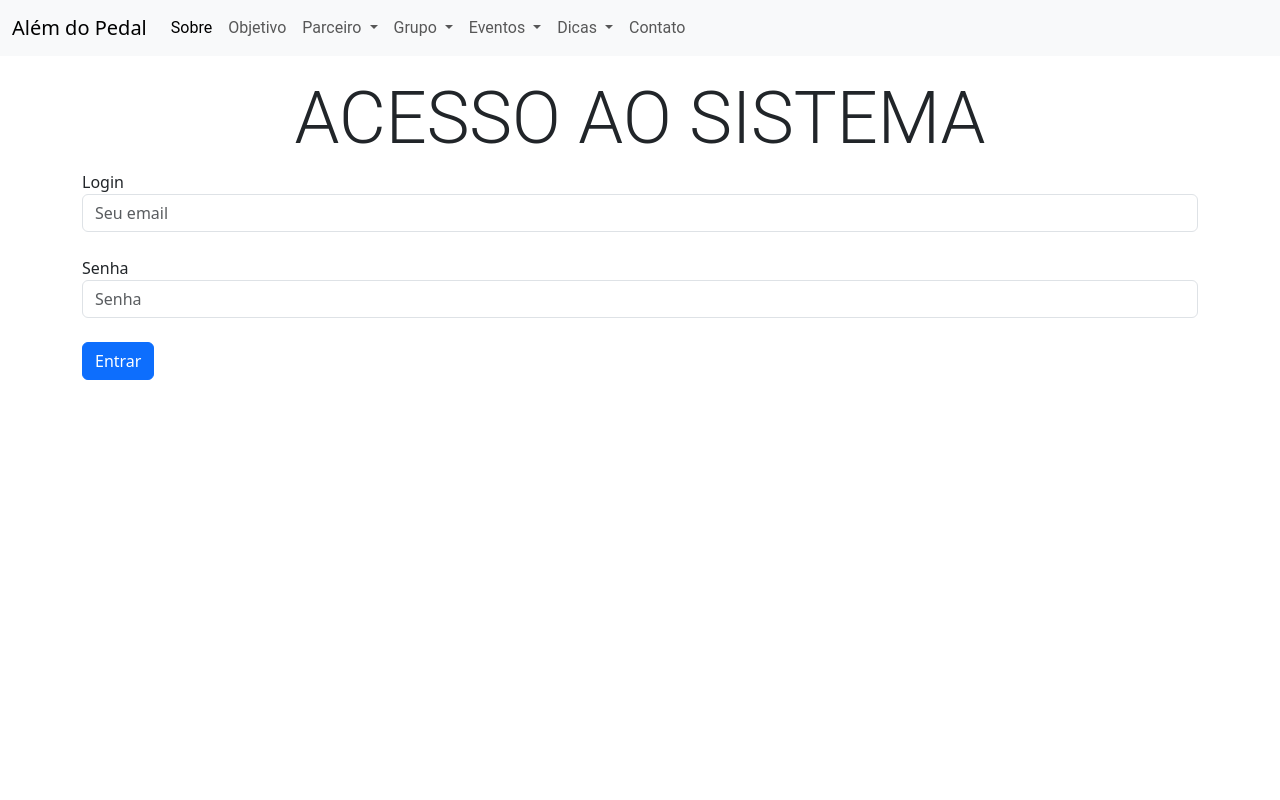
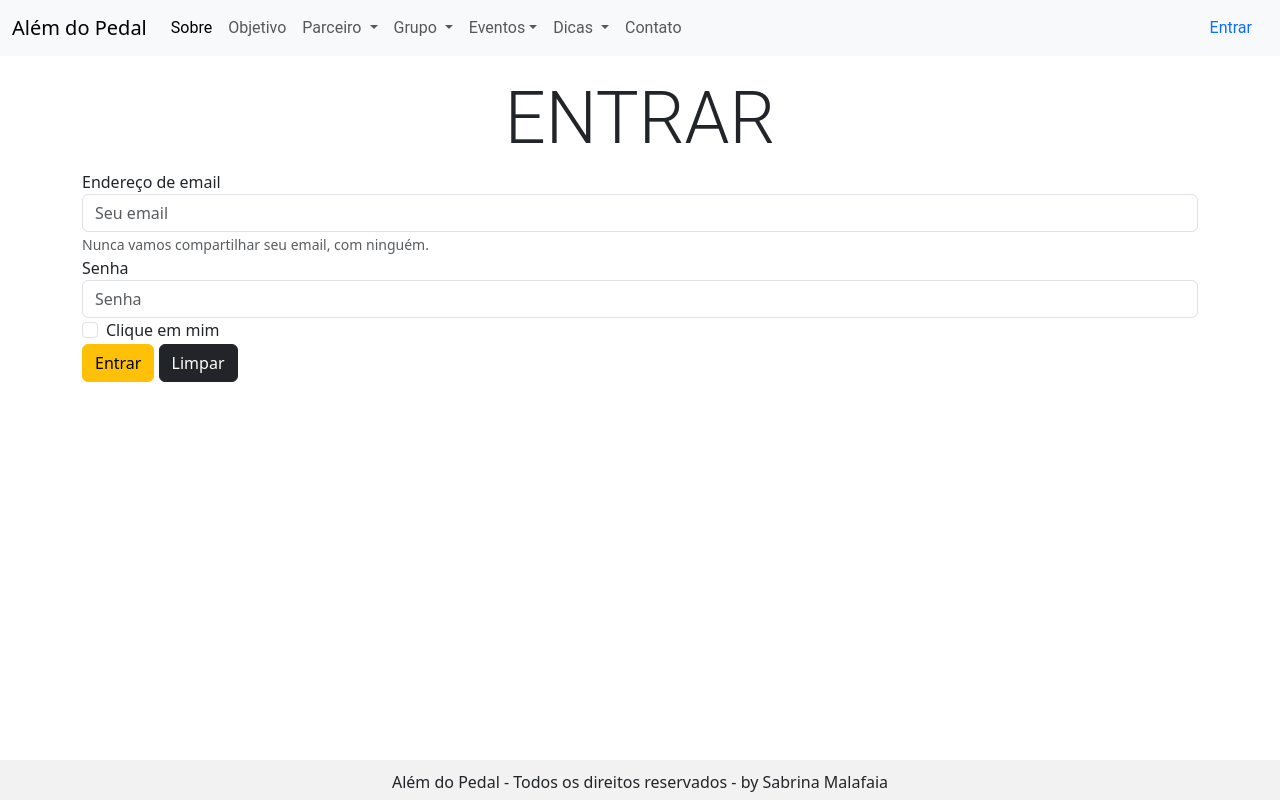
Before and after one commit to SabrinaMalafaia/Software_Product, a Flask app: page /login in a window 1280 px wide. Run offline with Flask 3, Linux system fonts and the light colour scheme.

Commit message:
Atualização de layout.

```diff
--- a/static/estilo.css
+++ b/static/estilo.css
@@ -30,8 +30,22 @@ li {
     color: 80, 80, 80;
 }
 
-footer {
+.container {
+    min-height: calc(100vh - 60px);
+    padding-bottom: 60px;
+    overflow: auto;
+}
+
+.rodape {
+    background-color: #f2f2f2;
     text-align: center;
+    position: fixed;
+    padding: 10px 20px;
+    margin-top: auto;
+    bottom: 0;
+    width: 100%;
+    height: 40px;
+    /* Define a altura do rodapé */
 }
 
 .img-fluid {
--- a/templates/_base.html
+++ b/templates/_base.html
@@ -36,16 +36,17 @@
                             Parceiro
                         </a>
                         <ul class="dropdown-menu" aria-labelledby="navbarDropdown">
-                            <li><a class="dropdown-item" href="{{url_for('parceiro')}}">Parcerias</a></li>
+                            <li><a class="dropdown-item" href="{{url_for('parceiro')}}">Sobre Parceria</a></li>
                             <li>
                                 <hr class="dropdown-divider">
                             </li>
-                            <li><a class="dropdown-item" href="{{url_for('buscar_parceiro')}}">Buscar</a></li>
-                            <li><a class="dropdown-item" href="{{url_for('listar_parceiro')}}">Listar</a></li>
+                            <li><a class="dropdown-item" href="{{url_for('buscar_parceiro')}}">Buscar Parceiro</a></li>
+                            <li><a class="dropdown-item" href="{{url_for('listar_parceiro')}}">Listar Parceiro</a></li>
                             <li>
                                 <hr class="dropdown-divider">
                             </li>
-                            <li><a class="dropdown-item" href="{{url_for('cadastrar_parceiro')}}">Adicionar</a></li>
+                            <li><a class="dropdown-item" href="{{url_for('cadastrar_parceiro')}}">Adicionar Parceiro</a>
+                            </li>
                         </ul>
                     <li class="nav-item dropdown">
                         <a class="nav-link dropdown-toggle" href="#" id="navbarDropdown" role="button"
@@ -53,25 +54,23 @@
                             Grupo
                         </a>
                         <ul class="dropdown-menu" aria-labelledby="navbarDropdown">
-                            <li><a class="dropdown-item" href="{{url_for('grupo')}}">Grupos</a></li>
+                            <li><a class="dropdown-item" href="{{url_for('grupo')}}">Sobre Grupo</a></li>
                             <li>
                                 <hr class="dropdown-divider">
                             </li>
-                            <li><a class="dropdown-item" href="{{url_for('buscar_grupo')}}">Buscar</a></li>
-                            <li><a class="dropdown-item" href="{{url_for('listar_grupo')}}">Listar</a></li>
+                            <li><a class="dropdown-item" href="{{url_for('buscar_grupo')}}">Buscar Grupo</a></li>
+                            <li><a class="dropdown-item" href="{{url_for('listar_grupo')}}">Listar Grupo</a></li>
                             <li>
                                 <hr class="dropdown-divider">
                             </li>
-                            <li><a class="dropdown-item" href="{{url_for('cadastrar_grupo')}}">Adicionar</a></li>
+                            <li><a class="dropdown-item" href="{{url_for('cadastrar_grupo')}}">Adicionar Grupo</a></li>
                         </ul>
                     </li>
                     <li class="nav-item dropdown">
                         <a class="nav-link dropdown-toggle" href="#" id="navbarDropdown" role="button"
-                            data-bs-toggle="dropdown" aria-expanded="false">
-                            Eventos
-                        </a>
+                            data-bs-toggle="dropdown" aria-expanded="false">Eventos</a>
                         <ul class="dropdown-menu" aria-labelledby="navbarDropdown">
-                            <li><a class="dropdown-item" href="#">Eventos</a></li>
+                            <li><a class="dropdown-item" href="#">Sobre Eventos</a></li>
                             <li>
                                 <hr class="dropdown-divider">
                             </li>
@@ -99,27 +98,34 @@
                             <li>
                                 <hr class="dropdown-divider">
                             </li>
-                            <li><a class="dropdown-item" href="#">Criar Conteúdo</a></li>
+                            <li><a class="dropdown-item" href="#">Adicionar Conteúdo</a></li>
                         </ul>
                     </li>
                     <li class="nav-item">
                         <a class="nav-link" href="{{url_for('contato')}}">Contato</a>
                     </li>
                 </ul>
+
+                <ul class="nav justify-content-end">
+                    <li class="nav-item">
+                        <a class="nav-link" href="{{url_for('entrar')}}">Entrar</a>
+                    </li>
+                </ul>
             </div>
         </div>
     </nav>
+
 
     <div class="container">
         {% block conteudo %}
         {%endblock conteudo %}
     </div>
 
-    <!--
-    <footer>
-        <h6>Todos os direitos reservados.</h6>
+    <!---->
+    <footer class="rodape">
+        Além do Pedal - Todos os direitos reservados - by Sabrina Malafaia
     </footer>
-    -->
+
 
     <script src="https://cdn.jsdelivr.net/npm/bootstrap@5.3.2/dist/js/bootstrap.bundle.min.js"
         integrity="sha384-C6RzsynM9kWDrMNeT87bh95OGNyZPhcTNXj1NW7RuBCsyN/o0jlpcV8Qyq46cDfL"
--- a/templates/_cadastrarEvento.html
+++ b/templates/_cadastrarEvento.html
@@ -1,7 +1,7 @@
 {% extends '_base.html' %}
 
 {% block conteudo %}
-<h1 class="display-2">Adicionar Evento</h1>
+<h1 class="display-2">CADASTRO DE EVENTO</h1>
 <form action="cadastrar_evento" method="POST">
     <label for="titulo">Título:</label><br>
     <input type="text" id="titulo" name="titulo" required><br><br>
@@ -18,7 +18,9 @@
     <label for="localizacao">Localização:</label><br>
     <input type="text" id="localizacao" name="localizacao" required><br><br>
 
-    <input type="submit" value="Cadastrar">
+    <button type="submit" class="btn btn-warning">Cadastrar</button>
+    <button type="reset" class="btn btn-dark">Limpar</button>
+    <button type="button" class="btn btn-secondary" onclick="window.location.href = '/';">Cancelar</button>
 </form>
 
 {% endblock conteudo %}
--- a/templates/_editarEvento.html
+++ b/templates/_editarEvento.html
@@ -1,7 +1,7 @@
 {% extends '_base.html' %}
 
 {% block conteudo %}
-<h1 class="display-2">Atualizar Evento</h1>
+<h1 class="display-2">ATUALIZAR EVENTO</h1>
 <form action="{{ url_for('editar_evento', id=evento.id) }}" method="POST">
 
     <div class="form-group">
@@ -23,7 +23,8 @@
     <label for="localizacao">Localização:</label><br>
     <input type="text" id="localizacao" name="localizacao" value="{{ evento.localizacao }}" required><br><br>
 
-    <input type="submit" value="Atualizar">
+    <button type="submit" class="btn btn-warning">Salvar</button>
+    <button type="button" class="btn btn-secondary" onclick="window.location.href = '/';">Cancelar</button>
 </form>
 
 {% endblock conteudo %}
--- a/templates/_editarGrupo.html
+++ b/templates/_editarGrupo.html
@@ -4,7 +4,7 @@
 
 <br>
 
-<h1 class="display-2">ATUALIZAR DADOS</h1>
+<h1 class="display-2">ATUALIZAR GRUPO</h1>
 <form action="{{ url_for('editar_grupo', id=grupo[0][0]) }}" method="POST">
 
     <div class="form-group">
@@ -84,7 +84,7 @@
         <textarea class="form-control" name="detalhes" id="detalhes" rows="5" cols="50">{{ grupo[0][10] }}</textarea>
     </div><br>
 
-    <button type="submit" class="btn btn-warning">Atualizar</button>
+    <button type="submit" class="btn btn-warning">Salvar</button>
     <button type="button" class="btn btn-secondary" onclick="window.location.href = '/';">Cancelar</button>
 
 </form>
--- a/templates/_editarParceiro.html
+++ b/templates/_editarParceiro.html
@@ -4,7 +4,7 @@
 
 <br>
 
-<h1 class="display-2">ATUALIZAR DADOS</h1>
+<h1 class="display-2">ATUALIZAR PARCEIRO</h1>
 <form action="{{ url_for('editar_parceiro', id=parceiro[0][0]) }}" method="POST">
 
     <div class="form-group">
@@ -89,7 +89,7 @@
         <textarea class="form-control" name="detalhes" id="detalhes" rows="5" cols="50">{{ parceiro[0][11] }}</textarea>
     </div><br>
 
-    <button type="submit" class="btn btn-warning">Atualizar</button>
+    <button type="submit" class="btn btn-warning">Salvar</button>
     <button type="button" class="btn btn-secondary" onclick="window.location.href = '/';">Cancelar</button>
 
 </form>
--- a/templates/_erro.html
+++ b/templates/_erro.html
@@ -2,6 +2,6 @@
 
 {% block conteudo %}
 
-<p class="erro"> Oops, a página que você procura não existe!</p>
+<p class="erro"> Oops, a página que você procura não foi encontrada!</p>
 
 {% endblock conteudo %}
--- a/templates/_grupo.html
+++ b/templates/_grupo.html
@@ -1,6 +1,6 @@
 {% extends '_base.html' %}
 {% block conteudo %}
-<h1 class="display-2">O QUE SÃO OS GRUPOS DE PEDAIS?</h1>
+<h1 class="display-2">O QUE SÃO OS GRUPOS DE PEDAIS</h1>
 <p>
     Os Grupos de Pedais são ciclistas que se reúnem com o mesmo intuito desde passeios, treinos, trilhas, ciclo viagens
     entre outras coisas.
--- a/templates/_login.html
+++ b/templates/_login.html
@@ -3,20 +3,27 @@
 <!--
 <input type="button" value="Voltar" onClick="history.go(-1)">
 -->
-<h1 class="display-2">ACESSO AO SISTEMA</h1>
+<h1 class="display-2">ENTRAR</h1>
 
-<form action="entrar" method="GET">
+<form action="entrar" method="get">
     <div class="form-group">
-        <label for="login">Login</label>
-        <input type="email" class="form-control" id="login" placeholder="Seu email" required>
-    </div><br>
+        <label for="loginEmail">Endereço de email</label>
+        <input type="email" class="form-control" id="loginEmail" aria-describedby="emailHelp" placeholder="Seu email">
+        <small id="emailHelp" class="form-text text-muted">Nunca vamos compartilhar seu email, com ninguém.</small>
+    </div>
 
     <div class="form-group">
-        <label for="senha">Senha</label>
-        <input type="password" class="form-control" id="senha" placeholder="Senha" required>
-    </div><br>
+        <label for="loginPassword">Senha</label>
+        <input type="password" class="form-control" id="loginPassword" placeholder="Senha">
+    </div>
 
-    <button type="submit" class="btn btn-primary">Entrar</button>
+    <div class="form-group form-check">
+        <input type="checkbox" class="form-check-input" id="lembrarMe">
+        <label class="form-check-label" for="lembrarMe">Clique em mim</label>
+    </div>
+
+    <button type="submit" class="btn btn-warning">Entrar</button>
+    <button type="reset" class="btn btn-dark">Limpar</button>
 </form>
 
 {% endblock conteudo %}
--- a/templates/_sobre.html
+++ b/templates/_sobre.html
@@ -1,6 +1,6 @@
 {% extends '_base.html' %}
 {% block conteudo %}
-<h1 class="display-2">O QUE É O ALÉM DO PEDAL?</h1>
+<h1 class="display-2">O QUE É O ALÉM DO PEDAL</h1>
 <p>
     O Além do Pedal é uma empresa criada para auxiliar, ajudar e unir todos os ciclistas, grupos de pedais do país e
     amantes desse esporte.
```
Also changed, not shown: requirements.txt (+11 -1 lines), templates/_contato.html (+4 -4 lines), 2 other files.
